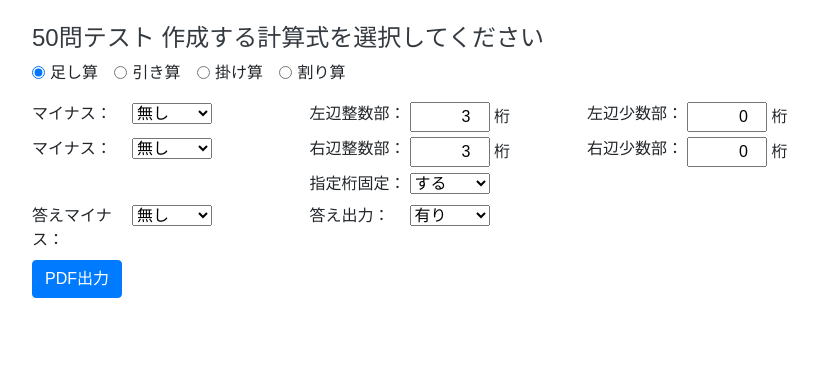
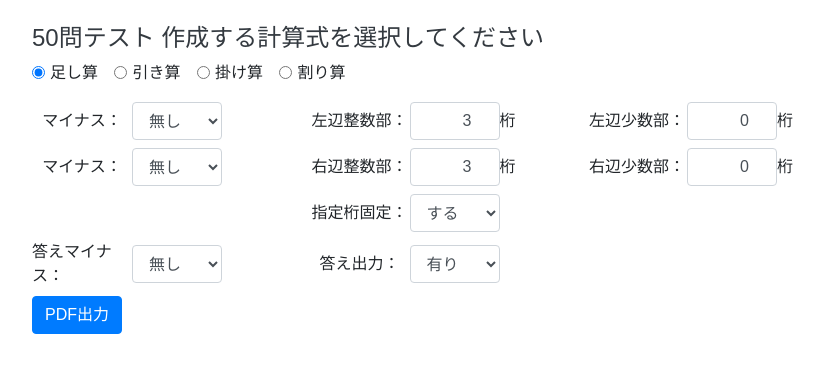
Before and after one commit to ma-yo/studysite, a Django app: page / in a window 1280 px wide. Shown: the part 56-429 px from the top of the page, without its empty margins (53-877 px from the left). Run offline with Django 3.2, Linux system fonts and the light colour scheme; parts of the project's set-up code (start-up, migrations or seed data) failed here and were passed over; some libraries are stand-ins or nearby versions.

Commit message:
レイアウト修正

```diff
--- a/sansudrill/forms.py
+++ b/sansudrill/forms.py
@@ -91,7 +91,7 @@ class DrillTypeForm(forms.Form):
     # 左辺整数部分
     left_input = forms.IntegerField(
         label='左辺整数部',
-        widget=forms.NumberInput(attrs={'class':'text-right'}),
+        widget=forms.NumberInput(attrs={'class':'text-right form-control'}),
         min_value=0,
         max_value=10,
         initial=3,
@@ -104,7 +104,7 @@ class DrillTypeForm(forms.Form):
     # 左辺少数部分
     left_small_input  = forms.IntegerField(
         label='左辺少数部',
-        widget=forms.NumberInput(attrs={'class':'text-right'}),
+        widget=forms.NumberInput(attrs={'class':'text-right form-control'}),
         min_value=0,
         max_value=5,
         initial=0,
@@ -117,7 +117,7 @@ class DrillTypeForm(forms.Form):
     # 右辺整数部分
     right_input = forms.IntegerField(
         label='右辺整数部',
-        widget=forms.NumberInput(attrs={'class':'text-right'}),
+        widget=forms.NumberInput(attrs={'class':'text-right form-control'}),
         min_value=0,
         max_value=10,
         initial=3,
@@ -130,7 +130,7 @@ class DrillTypeForm(forms.Form):
     # 右辺少数部分
     right_small_input  = forms.IntegerField(
         label='右辺少数部',
-        widget=forms.NumberInput(attrs={'class':'text-right'}),
+        widget=forms.NumberInput(attrs={'class':'text-right form-control'}),
         min_value=0,
         max_value=5,
         initial=0,
@@ -145,40 +145,40 @@ class DrillTypeForm(forms.Form):
         choices=(('1','無し'),('2','有り')),
         required=False,
         initial='1',
-        widget=forms.Select(attrs={'class':'text-left'}),
+        widget=forms.Select(attrs={'class':'text-left form-control'}),
     )
     # 解答有無
     answer_select = forms.ChoiceField(
         choices=(('1','無し'),('2','有り')),
         required=True,
         initial='2',
-        widget=forms.Select(attrs={'class':'text-left'}),
+        widget=forms.Select(attrs={'class':'text-left form-control'}),
     )
     # 指定桁固定
     keta_fix_select  = forms.ChoiceField(
         choices=(('1','しない'),('2','する')),
         required=True,
         initial='2',
-        widget=forms.Select(attrs={'class':'text-left'}),
+        widget=forms.Select(attrs={'class':'text-left form-control'}),
     )
     # マイナス有無
     left_minus_select  = forms.ChoiceField(
         choices=(('1','無し'),('2','有り'),('3','ﾏｲﾅｽのみ')),
         required=True,
         initial='1',
-        widget=forms.Select(attrs={'class':'text-left'}),
+        widget=forms.Select(attrs={'class':'text-left form-control'}),
     )
     # マイナス有無
     right_minus_select  = forms.ChoiceField(
         choices=(('1','無し'),('2','有り'),('3','ﾏｲﾅｽのみ')),
         required=True,
         initial='1',
-        widget=forms.Select(attrs={'class':'text-left'}),
+        widget=forms.Select(attrs={'class':'text-left form-control'}),
     )
     # 答えマイナス
     answer_minus_select  = forms.ChoiceField(
         choices=(('1','無し'),('2','有り'),('3','ﾏｲﾅｽのみ')),
         required=True,
         initial='1',
-        widget=forms.Select(attrs={'class':'text-left'}),
+        widget=forms.Select(attrs={'class':'text-left form-control'}),
     )
--- a/sansudrill/static/sansudrill/css/index.css
+++ b/sansudrill/static/sansudrill/css/index.css
@@ -1,9 +1,9 @@
 input#id_left_input, input#id_right_input, input#id_left_small_input, input#id_right_small_input  {
-    width: 80px;
+    width: 90px;
 }
 
 select#id_mod_input, select#id_left_minus_select, select#id_right_minus_select
 ,select#id_keta_fix_select, select#id_answer_select, select#id_mod_select
 ,select#id_answer_minus_select {
-    width: 80px;
+    width: 90px;
 }
--- a/sansudrill/templates/sansudrill/index.html
+++ b/sansudrill/templates/sansudrill/index.html
@@ -27,12 +27,12 @@
         {% endif %}
     </div>
     <!--計算式-->
-    <div class="row form-group m-0 p-0">
-        <div class="col-3 m-0 p-0">
+    <div class="row form-group m-0 p-0 mb-2">
+        <div class="col-3 m-0 p-0 form-inline">
             <label class="label-small">マイナス：</label>
             {{ form.left_minus_select }}
         </div>
-        <div class="col-3 m-0 p-0">
+        <div class="col-3 m-0 p-0 form-inline">
             <label class="label-small">左辺整数部：</label>
             {{ form.left_input }}
             <label>桁</label>
@@ -42,7 +42,7 @@
             </div>
             {% endif %}
         </div>
-        <div class="col-3 m-0 p-0">
+        <div class="col-3 m-0 p-0 form-inline">
             <label class="label-small">左辺少数部：</label>
             {{ form.left_small_input }}
             <label>桁</label>
@@ -53,12 +53,12 @@
             {% endif %}
         </div>
     </div>
-    <div class="row form-group m-0 p-0">
-        <div class="col-3 m-0 p-0">
+    <div class="row form-group m-0 p-0 mb-2">
+        <div class="col-3 m-0 p-0 form-inline">
             <label class="label-small">マイナス：</label>
             {{ form.right_minus_select }}
         </div>
-        <div class="col-3 m-0 p-0">
+        <div class="col-3 m-0 p-0 form-inline">
             <label class="label-small">右辺整数部：</label>
             {{ form.right_input }}
             <label>桁</label>
@@ -68,7 +68,7 @@
             </div>
             {% endif %}
         </div>
-        <div class="col-3 m-0 p-0">
+        <div class="col-3 m-0 p-0 form-inline">
             <label class="label-small">右辺少数部：</label>
             {{ form.right_small_input }}
             <label>桁</label>
@@ -86,25 +86,25 @@
             {% endfor %}
         </div>
     {% endif %}
-    <div class="row form-group m-0 p-0">
-        <div class="col-3 m-0 p-0">
+    <div class="row form-group m-0 p-0 mb-2">
+        <div class="col-3 m-0 p-0 form-inline">
             {% if form.drill_type.value == '4' %}
             <label class="label-small">あまり有無：</label>
             {{ form.mod_select }}
             {% endif %}
         </div>
-        <div class="col-3 m-0 p-0">
+        <div class="col-3 m-0 p-0 form-inline">
             <label class="label-small">指定桁固定：</label>
             {{ form.keta_fix_select }}
         </div>
     </div>
 
-    <div class="row form-group m-0 p-0">
-        <div class="col-3 m-0 p-0">
+    <div class="row form-group m-0 p-0 mb-2">
+        <div class="col-3 m-0 p-0 form-inline">
             <label class="label-small">答えマイナス：</label>
             {{ form.answer_minus_select }}
         </div>
-        <div class="col-3 m-0 p-0">
+        <div class="col-3 m-0 p-0 form-inline">
             <label class="label-small">答え出力：</label>
             {{ form.answer_select }}
         </div>
```
